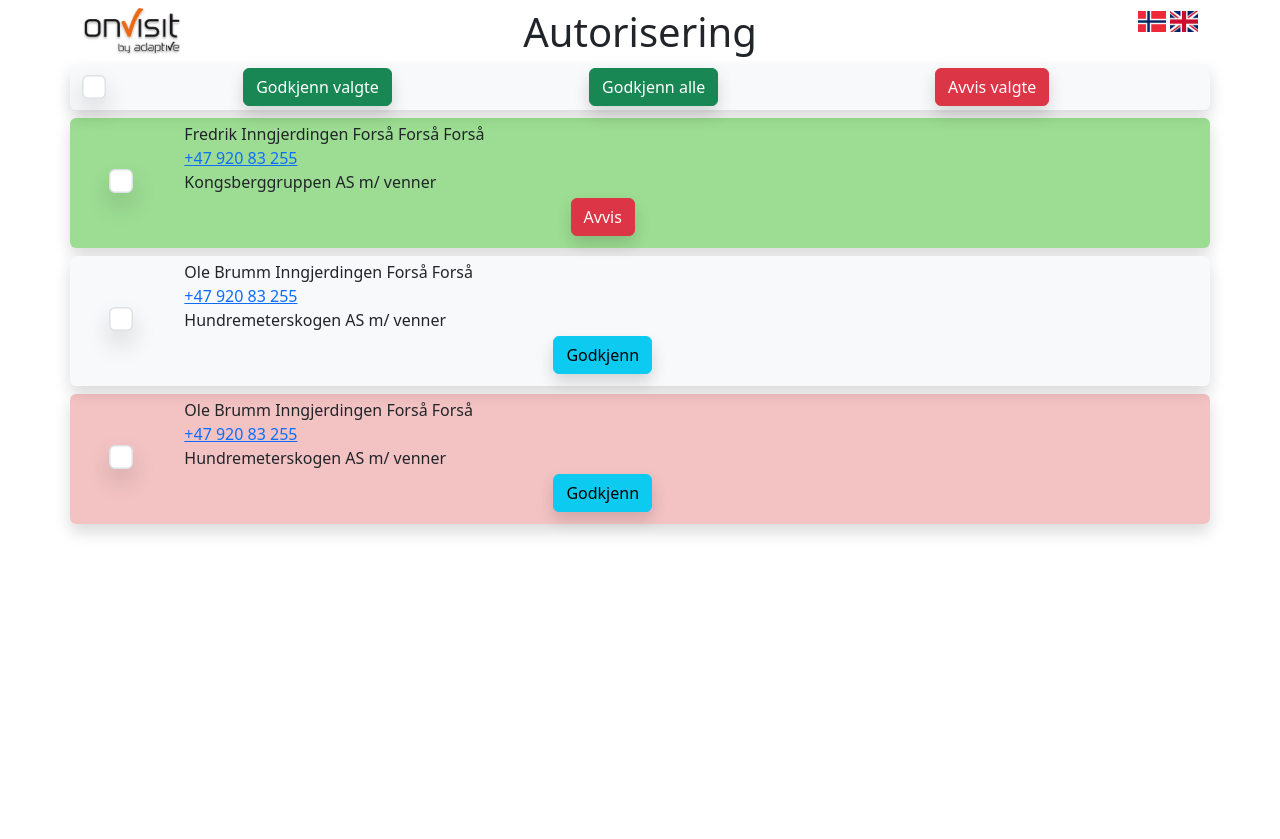
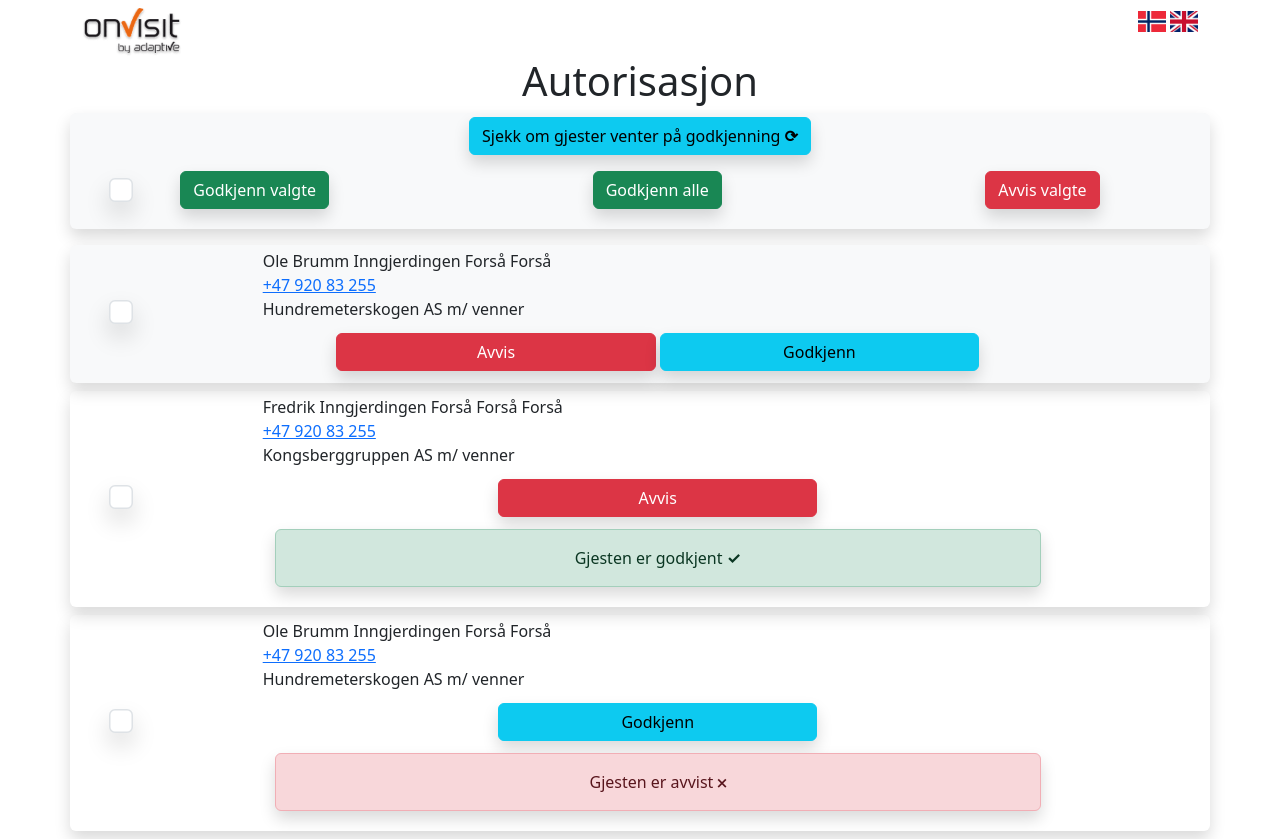
Before and after one commit to fredrikAdaptive/auth, a plain HTML site: page index.html in a window 1280 px wide. Before the commit the page ends 800 px from the top, so only its background shows below. Drawn offline with nearby package versions, Linux system fonts and the light colour scheme.

Commit message:
lagt til endringer fra brukertest

```diff
--- a/index.html
+++ b/index.html
@@ -11,7 +11,7 @@
         <div class="container">
             <!-- Header -->
             <div class="row mt-2 mb-0">
-                <div class="col-3">
+                <div class="col-6">
                     <img
                         src="/images/onVisitLogo.png"
                         alt="onVisit by Adaptive logo"
@@ -20,8 +20,8 @@
                         width="100"
                     >
                 </div>
-                <h1 class="col-6 text-center">Autorisering</h1>
-                <div class="col-3 text-end">
+
+                <div class="col-6 text-end">
                     <img
                     src="/images/nb-NO.png"
                     alt="Norwegian flag"
@@ -38,85 +38,115 @@
                     >
                 </div>
             </div>
-            <!--
-                Background green opacity:
-                bg-success bg-opacity-50
-                vs:
-                #2AB51475
-
-                Background danger opacity:
-                bg-danger bg-opacity-50
-                vs:
-                #DA424250
-            -->
+            <div class="row">
+                <h1 class="col-12 text-center">Autorisasjon</h1>
+            </div>
 
             <!-- Button Header -->
-            <div class="row d-flex justify-content-between bg-light shadow rounded p-1 mb-2">
-                <div class="col-1 my-auto">
-                    <input style="transform:scale(1.5)" class="form-check-input shadow" type="checkbox" aria-label="Checkbox for selecting everyone in the list below">
-                </div>
-                <div class="col-3">
-                    <button class="btn btn-success shadow" id="btn-approve-selected-guests">Godkjenn valgte</button>
-                </div>
-                <div class="col-3">
-                    <button class="btn btn-success shadow" id="btn-approve-all-guests">Godkjenn alle</button>
-                </div>
-                <div class="col-3">
-                    <button class="btn btn-danger shadow" id="btn-deny-selected-guests">Avvis valgte</button>
-                </div>
-            </div>
-
-            <!-- Visitors -->
-            <div class="row d-flex justify-content-between shadow rounded p-1 mb-2" style="background: #2AB51475;">
-                <div class="col-1 d-flex justify-content-center mb-1">
+            <div class="row d-flex justify-content-between bg-light shadow rounded p-1 mb-3">
+                    <div class="col-12 my-auto mb-2 text-center">
+                        <button class="btn btn-info shadow" id="btn-refresh-page" data-bind="click: loadVisitors">
+                            <span data-bind="text: selectedLanguage().refresh">Sjekk om gjester venter på godkjenning <b>⟳</b></span>
+                        </button>
+                    </div>
+                <div class="col-1 d-flex justify-content-center mb-2">
                     <div class="my-auto">
                         <input style="transform:scale(1.5)" class="form-check-input shadow" type="checkbox" aria-label="Checkbox for selecting everyone in the list below">
                     </div>
                 </div>
-                <div class="col-11">
-                    <div class="row ms-1">
-                        <div class="row">Fredrik Inngjerdingen Forså Forså Forså</div>
-                        <div class="row"><a href="tel:+4792083255" style="padding: 0;">+47 920 83 255</a></div>
-                        <div class="row mb-1">Kongsberggruppen AS m/ venner</div>
+                <div class="col-10 d-flex justify-content-between mb-2">
+                    <div class="mt-2 mb-2">
+                        <button class="btn btn-success shadow" id="btn-approve-selected-guests">Godkjenn valgte</button>
                     </div>
-                    <div class="my-auto col-10 mb-1 text-center">
-                        <button class="btn btn-danger shadow mb-1">Avvis</button>
+                    <div class="m-2">
+                        <button class="btn btn-success shadow" id="btn-approve-all-guests">Godkjenn alle</button>
+                    </div>
+                    <div class="mt-2 mb-2">
+                        <button class="btn btn-danger shadow" id="btn-deny-selected-guests">Avvis valgte</button>
                     </div>
                 </div>
+                <div class="col-1"></div>
             </div>
 
+            <!-- Visitors -->
             <div class="row d-flex justify-content-between bg-light shadow rounded p-1 mb-2">
                 <div class="col-1 d-flex justify-content-center mb-1">
                     <div class="my-auto">
                         <input style="transform:scale(1.5)" class="form-check-input shadow" type="checkbox" aria-label="Checkbox for selecting everyone in the list below">
                     </div>
                 </div>
-                <div class="col-11">
-                    <div class="row ms-1">
+                <div class="col-10">
+                    <div class="row mb-2">
                         <div class="row">Ole Brumm Inngjerdingen Forså Forså</div>
                         <div class="row"><a href="tel:+4792083255" style="padding: 0;">+47 920 83 255</a></div>
                         <div class="row mb-1">Hundremeterskogen AS m/ venner</div>
                     </div>
                     <div class="my-auto col-10 mb-1 text-center">
-                        <button class="btn btn-info shadow mb-1">Godkjenn</button>
+                        <button class="btn btn-danger col-5 shadow mb-1">Avvis</button>
+                        <button class="btn btn-info col-5 shadow mb-1">Godkjenn</button>
                     </div>
                 </div>
             </div>
 
-            <div class="row d-flex justify-content-between shadow rounded p-1 mb-2" style="background: #DA424250;">
+            <div class="row d-flex justify-content-between shadow rounded p-1 mb-2" style="">
                 <div class="col-1 d-flex justify-content-center mb-1">
                     <div class="my-auto">
                         <input style="transform:scale(1.5)" class="form-check-input shadow" type="checkbox" aria-label="Checkbox for selecting everyone in the list below">
                     </div>
                 </div>
-                <div class="col-11">
-                    <div class="row ms-1">
+                <div class="col-10">
+                    <div class="row mb-2">
+                        <div class="row">Fredrik Inngjerdingen Forså Forså Forså</div>
+                        <div class="row"><a href="tel:+4792083255" style="padding: 0;">+47 920 83 255</a></div>
+                        <div class="row mb-1">Kongsberggruppen AS m/ venner</div>
+                    </div>
+                    <div class="my-auto col-10 mb-1 text-center">
+                        <button class="btn btn-danger col-5 shadow mb-1">Avvis</button>
+                    </div>
+                    <div class="my-auto col-10 mb-2 text-center">
+                        <div class="alert alert-danger mt-2" data-bind="visible: Authorizer()" style="display: none;">
+                        <span data-bind="text: Approved() ? $root.selectedLanguage().approvedBy : $root.selectedLanguage().deniedBy">Godkjent av</span>
+                        <span data-bind="text: Authorizer()"></span>
+                        </div>
+                        <div class="shadow alert alert-danger mt-2" data-bind="visible: !Processing() &amp;&amp; Denied()" style="display: none;">
+                        <span data-bind="text: $root.selectedLanguage().denied">Avvist 𐄂</span>
+                        </div>
+                        <div class="shadow alert alert-success mt-2" data-bind="visible: !Processing() &amp;&amp; Approved()" style="">
+                        <span data-bind="text: $root.selectedLanguage().approved">Gjesten er godkjent <b>✓</b></span>
+                        </div>
+                        <span class="progressIndicator" data-bind="visible: Processing()" style="display: none;"></span>
+                        </div>
+                    </div>
+            </div>
+
+            <div class="row d-flex justify-content-between shadow rounded p-1 mb-2" style="">
+                <div class="col-1 d-flex justify-content-center mb-1">
+                    <div class="my-auto">
+                        <input style="transform:scale(1.5)" class="form-check-input shadow" type="checkbox" aria-label="Checkbox for selecting everyone in the list below">
+                    </div>
+                </div>
+                <div class="col-10">
+                    <div class="row mb-2">
                         <div class="row">Ole Brumm Inngjerdingen Forså Forså</div>
                         <div class="row"><a href="tel:+4792083255" style="padding: 0;">+47 920 83 255</a></div>
                         <div class="row mb-1">Hundremeterskogen AS m/ venner</div>
                     </div>
-                    <div class="my-auto col-10 mb-1 text-center">
-                        <button class="btn btn-info shadow mb-1">Godkjenn</button>
+                    <div class="my-auto col-10 mb-2 text-center">
+                        <button class="btn btn-info col-5 shadow mb-1">Godkjenn</button>
+                    </div>
+                    <div class="my-auto col-10 mb-2 text-center">
+                        <div class="alert alert-danger mt-2" data-bind="visible: Authorizer()" style="display: none;">
+                        <span data-bind="text: Approved() ? $root.selectedLanguage().approvedBy : $root.selectedLanguage().deniedBy">Godkjent av</span>
+                        <span data-bind="text: Authorizer()"></span>
+                        </div>
+                        <div class="shadow alert mx-auto alert-danger mt-2" data-bind="visible: !Processing() &amp;&amp; Denied()" style="">
+                        <span data-bind="text: $root.selectedLanguage().denied">Gjesten er avvist <b>𐄂</b></span>
+                        </div>
+                        <div class="shadow alert mx-auto alert-success mt-2" data-bind="visible: !Processing() &amp;&amp; Approved()" style="display: none;">
+                        <span data-bind="text: $root.selectedLanguage().approved">Godkjent <b>✓</b></span>
+                        </div>
+                        <span class="progressIndicator" data-bind="visible: Processing()" style="display: none;"></span>
+                        </div>
                     </div>
                 </div>
             </div>
```
